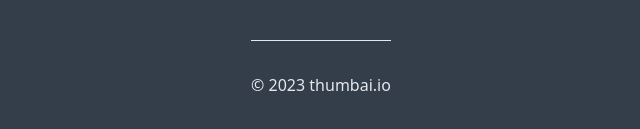
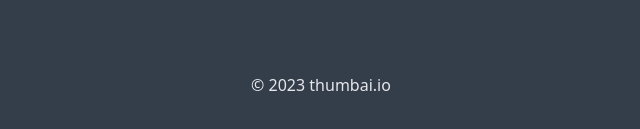
Before and after one commit to quavedev/thumbai-landingpage, a website: page index.html in a window 1280 px wide. Shown: the part 591-720 px from the top of the page, 319-959 px from the left. Drawn offline with nearby package versions, Linux system fonts and the light colour scheme; files that its build step writes are made by us from their sources.

Commit message:
Removes divider

```diff
--- a/index.html
+++ b/index.html
@@ -41,7 +41,7 @@
       <div>
         <a href="https://forms.gle/tPPDYqjtSqy7MJaq8" class="text-gray-100 border-b p-1">Join our <span class="font-bold">Waiting List</span> today!</a>
       </div>
-      <div class="mt-12 border-t border-gray-200 py-8">
+      <div class="mt-12 border-gray-200 py-8">
         <p class="text-base text-gray-200 xl:text-center">
           &copy; 2023 thumbai.io
         </p>
```
